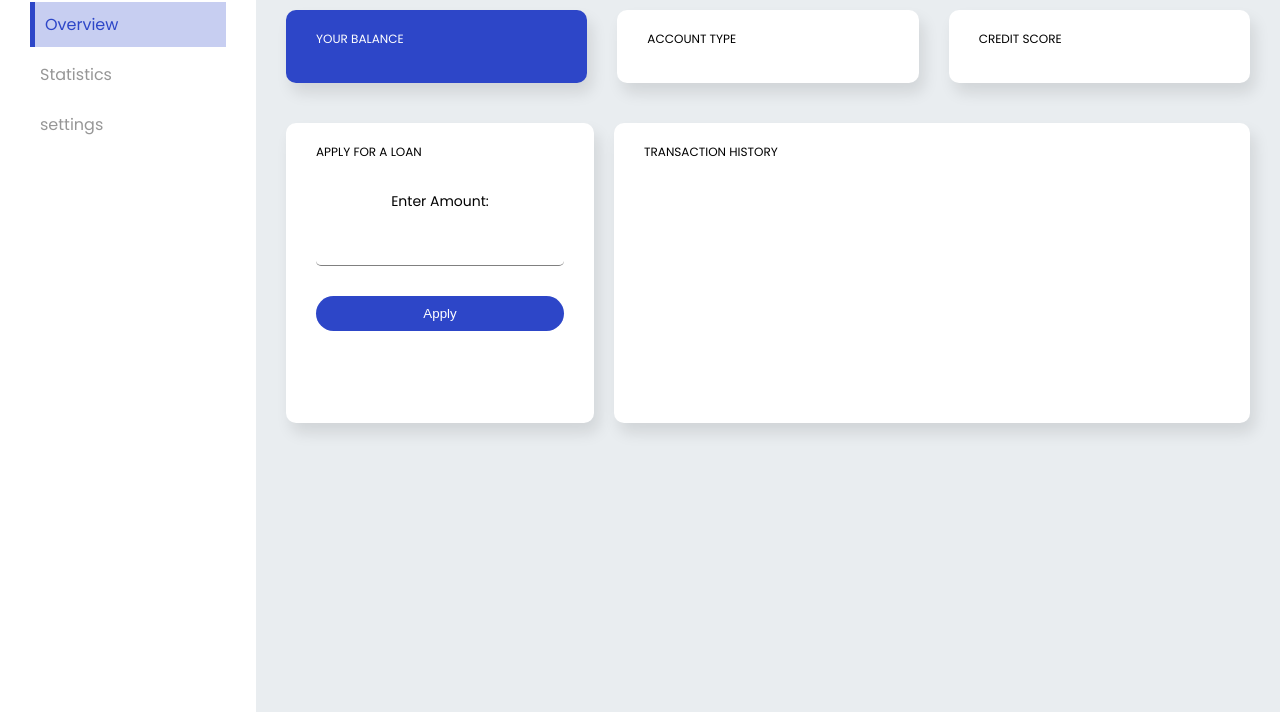
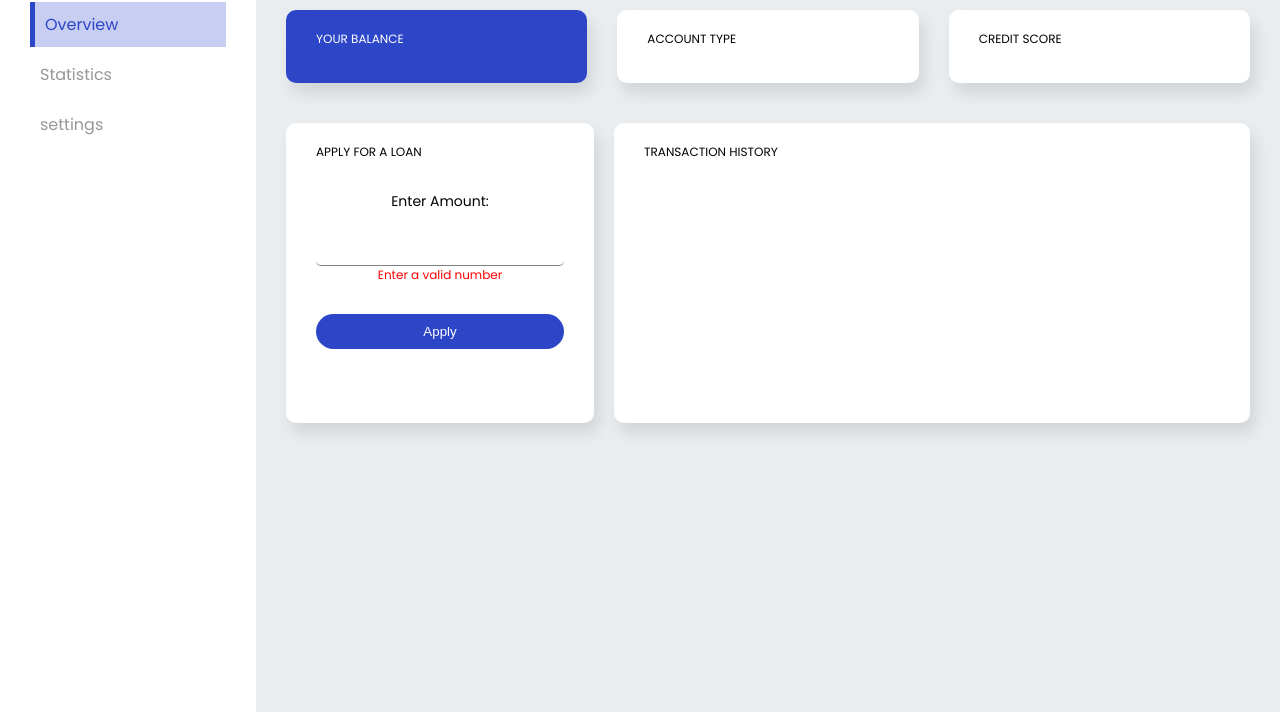
Before and after one commit to Firdausi1/rework-bank-credit-app, a plain HTML site: page loan.html in a window 1280 px wide. Both pictures are taken after a click on the button "Apply". Shown: the part 88-800 px from the top of the page. Drawn offline with Linux system fonts and the light colour scheme; a web font is replaced by a local one.

Commit message:
error fixes

```diff
--- a/js/loan.js
+++ b/js/loan.js
@@ -4,12 +4,17 @@ const accountType = document.getElementById("accountType");
 const credit = document.getElementById("creditScore");
 const appliedText = document.getElementById("appliedText");
 const applyForm = document.getElementById("applyForm");
+const errorLoan = document.getElementById("errorLoan");
 let currentUser = JSON.parse(localStorage.getItem("currentUser"));
 let score = 0;
 
 document.getElementById("loanBtn").addEventListener("click", () => {
   let loanAmount = parseInt(document.getElementById("loanAmount").value);
 
+  if (isNaN(loanAmount) || null) {
+    errorLoan.style.display = "inline-block";
+  } else {
+    errorLoan.style.display = "none";
     const users = JSON.parse(localStorage.getItem("users"));
     if (users) {
       const user = users.find((item) => item.username === currentUser.username);
@@ -32,7 +37,9 @@ document.getElementById("loanBtn").addEventListener("click", () => {
             saveTransaction(
               user,
               users,
-            `Loan Application of &#8358;${formatCurrency(loanAmount)} on ${new Date().toDateString()} was successful`,
+              `Loan Application of &#8358;${formatCurrency(
+                loanAmount
+              )} on ${new Date().toDateString()} was successful`,
               "approved"
             );
             getUser(user);
@@ -51,11 +58,14 @@ document.getElementById("loanBtn").addEventListener("click", () => {
             saveTransaction(
               user,
               users,
-            `Loan Application of &#8358;${formatCurrency(loanAmount)} on ${new Date().toDateString()} was declined`,
+              `Loan Application of &#8358;${formatCurrency(
+                loanAmount
+              )} on ${new Date().toDateString()} was declined`,
               "declined"
             );
             getUser(user);
           }, 3000);
+        }
       }
     }
   }
--- a/loan.html
+++ b/loan.html
@@ -63,6 +63,9 @@
               <form class="applyForm">
                 <label for="loanAmount">Enter Amount:</label>
                 <input type="text" id="loanAmount" class="loan-amount" />
+                <span id="errorLoan" class="errorField"
+                  >Enter a valid number</span
+                >
                 <button class="btn btn-primary" id="loanBtn" type="button">
                   Apply
                 </button>
```
Lines whose indentation alone changed are shown as unchanged.
